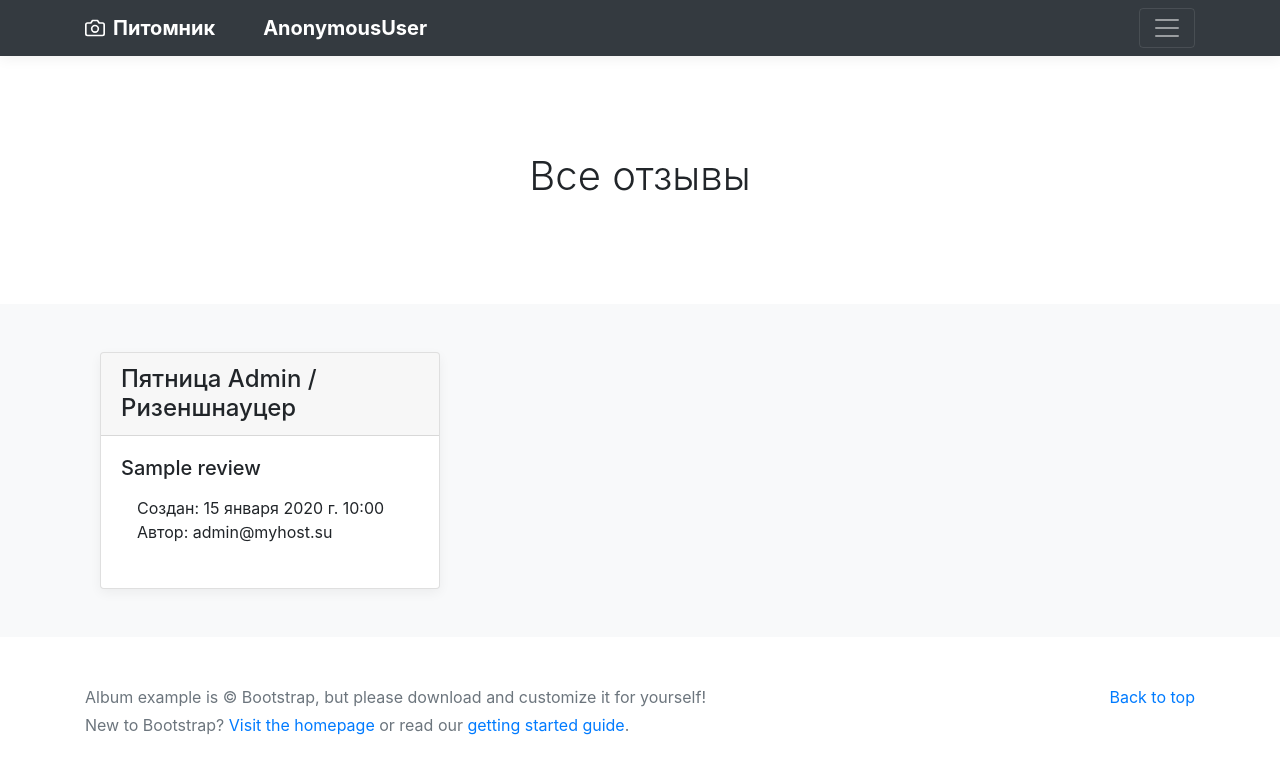
After one commit to romz987/python425_django, a Django app: page /reviews/ in a window 1280 px wide. The commit adds this page. Shown: the top 774 px of the page. Run offline with Django 5.2, Linux system fonts and the light colour scheme; data comes from the database, SQL or seed files in the repository; tables that the repository leaves empty hold one stand-in row (values such as "Sample post"); some libraries are stand-ins or nearby versions.

Commit message:
feat: 1.add ReviewListView and ReviewDeactivatedListView;  2.add urls;  2.add templates;

```diff
--- a/dogs/templates/dogs/base.html
+++ b/dogs/templates/dogs/base.html
@@ -32,6 +32,7 @@
                         <li><a href="{% url 'dogs:index' %}" class="text-white">Главная</a></li>
                         <li><a href="{% url 'dogs:breeds' %}" class="text-white">Породы</a></li>
                         <li><a href="{% url 'dogs:dogs_list' %}" class="text-white">Собаки</a></li>
+                        <li><a href="{% url 'reviews:reviews_list' %}" class="text-white">Наши отзывы</a></li>
                         <li><a href="{% url 'dogs:dog_create' %}" class="text-white">Добавить собаку</a></li>
                         {% if user.is_authenticated %}
                           <li><a href="{% url 'users:users_list' %}" class="text-white">Все пользователи</a></li>
--- /dev/null
+++ b/reviews/templates/reviews/includes/inc_review_card.html
@@ -0,0 +1,15 @@
+{% load my_tags %}
+<div class="col-4">
+  <div class="card mb-0 box-shadow">
+    <div class="card-header">
+      <h4 class="my-0 font-weight-center">{{ object.dog.name }} / {{ object.dog.breed }}</h4>
+    </div>
+    <div class="card-body">
+      <h5 class="card-title pricing-card-title">{{ object.title|truncatechars:30 }}</h5>
+      <ul class="list-unstyled mt-3 mb-4 text-start m-3">
+        <li>Создан: {{ object.created }}</li>
+        <li>Автор: {{ object.author }}</li>
+      </ul>
+    </div>
+  </div>
+</div>
--- /dev/null
+++ b/reviews/templates/reviews/reviews.html
@@ -0,0 +1,13 @@
+{% extends 'dogs/base.html' %}
+{% load my_tags %}
+{% block content %}
+
+<div class="container">
+  <div class="row">
+    {% for object in object_list %}
+    {% include 'reviews/includes/inc_review_card.html' with object=object %}
+    {% endfor %}
+  </div>
+</div>
+
+{% endblock %}
--- a/reviews/urls.py
+++ b/reviews/urls.py
@@ -2,8 +2,11 @@ from django.urls import path
 
 from reviews.apps import ReviewsConfig
 
+from reviews.views import ReviewListView, ReviewDeactivatedListView
+
 app_name = ReviewsConfig.name
 
 urlpatterns = [
-
+    path('', ReviewListView.as_view(), name='reviews_list'),
+    path('deactivated/', ReviewDeactivatedListView.as_view(), name='reviews_deactivated_list'),
 ]
--- a/reviews/views.py
+++ b/reviews/views.py
@@ -1,3 +1,37 @@
-from django.shortcuts import render
+from django.http import HttpResponseForbidden
+from django.shortcuts import render, reverse, get_object_or_404, redirect
+from django.views.generic import (
+    ListView,
+    CreateView,
+    UpdateView,
+    DetailView,
+    DeleteView,
+)
+from django.contrib.auth.mixins import LoginRequiredMixin, PermissionRequiredMixin
+from django.core.exceptions import PermissionDenied
 
-# Create your views here.
+from reviews.models import Review
+from users.models import User
+from reviews.forms import ReviewAdminForm
+
+
+class ReviewListView(ListView):
+    model = Review
+    extra_context = {
+        'title': 'Все отзывы'
+    }
+    template_name = 'reviews/reviews.html'
+
+    def get_queryset(self):
+        return super().get_queryset().filter(sign_of_review=True)
+
+
+class ReviewDeactivatedListView(ListView):
+    model = Review
+    extra_context = {
+        'title': 'Неактивные отзывы'
+    }
+    template_name = 'reviews/reviews.html'
+
+    def get_queryset(self):
+        return super().get_queryset().filter(sign_of_review=False)
```
